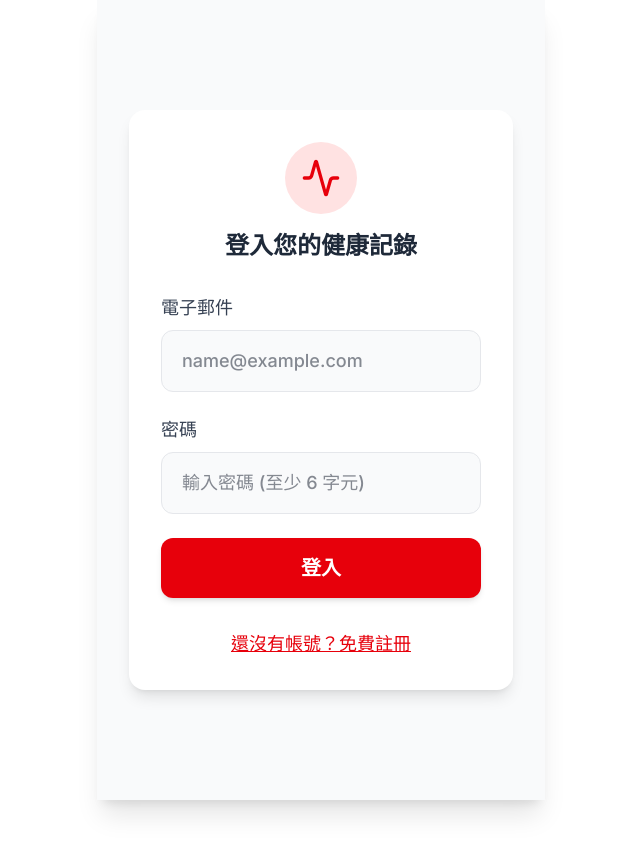
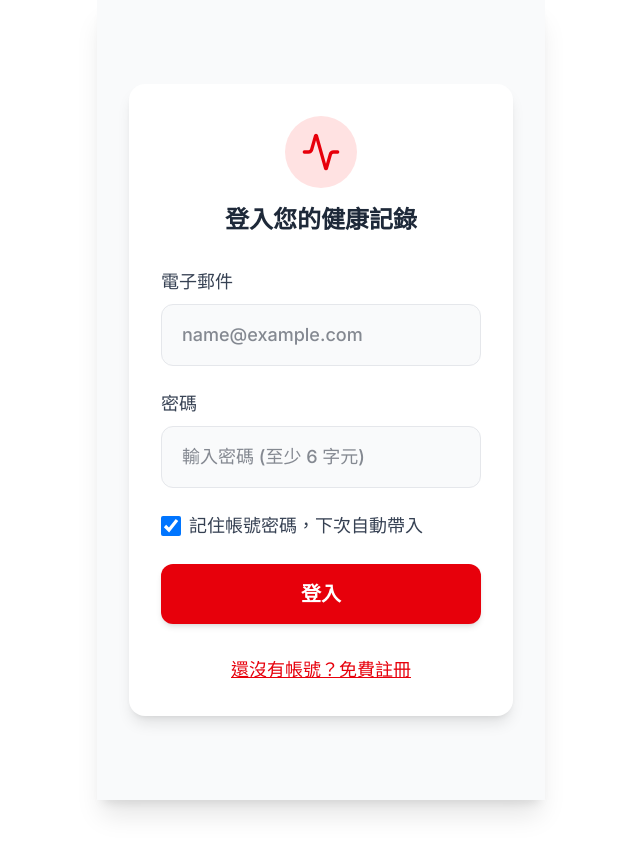
Before and after one commit to bookbnnbnn/parents-health-app, a Next.js app: page /login in a window 1280 px wide. Shown: the top 854 px of the page, without its empty margins (319-959 px from the left). Built offline with nearby package versions, Linux system fonts and the light colour scheme; no server answers.

Commit message:
feat: robust BP status texts, auto-login remember me, user_name db field

```diff
--- a/src/app/add/page.tsx
+++ b/src/app/add/page.tsx
@@ -30,9 +30,12 @@ export default function AddRecord() {
         }
 
         try {
+            const userName = session.user.user_metadata?.name || session.user.email?.split('@')[0] || '';
+
             const recordData = type === 'blood_pressure'
                 ? {
                     user_id: session.user.id,
+                    user_name: userName,
                     type: 'blood_pressure',
                     value_1: parseInt(sys),
                     value_2: parseInt(dia),
@@ -42,6 +45,7 @@ export default function AddRecord() {
                 }
                 : {
                     user_id: session.user.id,
+                    user_name: userName,
                     type: 'blood_sugar',
                     value_1: parseInt(sugar),
                     unit: 'mg/dL',
--- a/src/app/login/page.tsx
+++ b/src/app/login/page.tsx
@@ -1,6 +1,6 @@
 'use client'
 
-import { useState } from 'react'
+import { useState, useEffect } from 'react'
 import { supabase } from '@/lib/supabase'
 import { useRouter } from 'next/navigation'
 import { Activity } from 'lucide-react'
@@ -12,7 +12,15 @@ export default function Login() {
     const [loading, setLoading] = useState(false)
     const [error, setError] = useState<string | null>(null)
     const [isSignUp, setIsSignUp] = useState(false)
+    const [rememberMe, setRememberMe] = useState(true)
     const router = useRouter()
+
+    useEffect(() => {
+        const savedEmail = localStorage.getItem('remember_email')
+        const savedPassword = localStorage.getItem('remember_password')
+        if (savedEmail) setEmail(savedEmail)
+        if (savedPassword) setPassword(savedPassword)
+    }, [])
 
     const handleAuth = async (e: React.FormEvent) => {
         e.preventDefault()
@@ -37,6 +45,15 @@ export default function Login() {
                     password,
                 })
                 if (error) throw error
+
+                if (rememberMe) {
+                    localStorage.setItem('remember_email', email)
+                    localStorage.setItem('remember_password', password)
+                } else {
+                    localStorage.removeItem('remember_email')
+                    localStorage.removeItem('remember_password')
+                }
+
                 router.push('/')
                 router.refresh()
             }
@@ -102,6 +119,22 @@ export default function Login() {
                             minLength={6}
                         />
                     </div>
+
+                    {!isSignUp && (
+                        <div className="flex items-center gap-2">
+                            <input
+                                type="checkbox"
+                                id="rememberMe"
+                                checked={rememberMe}
+                                onChange={(e) => setRememberMe(e.target.checked)}
+                                className="w-5 h-5 text-red-600 rounded border-gray-300 focus:ring-red-500"
+                            />
+                            <label htmlFor="rememberMe" className="text-gray-700 font-medium text-lg">
+                                記住帳號密碼，下次自動帶入
+                            </label>
+                        </div>
+                    )}
+
                     <button
                         type="submit"
                         disabled={loading}
--- a/src/app/page.tsx
+++ b/src/app/page.tsx
@@ -95,10 +95,17 @@ export default function Home() {
     return 'bg-green-100 text-green-800 border-green-200' // 正常
   }
   const getStatusText = (sys?: number, dia?: number) => {
-    if (!sys || !dia) return '無資料'
-    if (sys >= 140 || dia >= 90) return '偏高要注意！'
-    if (sys >= 130 || dia >= 80) return '稍微偏高'
-    return '血壓正常，繼續保持！'
+    if (!sys || !dia) return '無資料';
+
+    if (sys >= 140 && dia >= 90) return '收縮壓與舒張壓皆過高！';
+    if (sys >= 140) return '單純收縮壓過高！';
+    if (dia >= 90) return '單純舒張壓過高！';
+
+    if (sys >= 130 && dia >= 80) return '收縮壓與舒張壓皆偏高';
+    if (sys >= 130) return '單純收縮壓偏高';
+    if (dia >= 80) return '單純舒張壓偏高';
+
+    return '血壓正常，繼續保持！';
   }
 
   if (loading) return <div className="p-8 text-center text-xl">載入中...</div>
```
Also changed, not shown: 1 other file (tests, documents, lock files or other folders).
